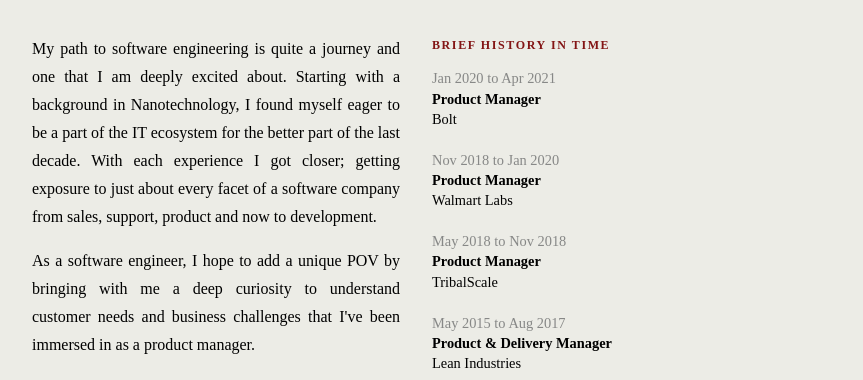
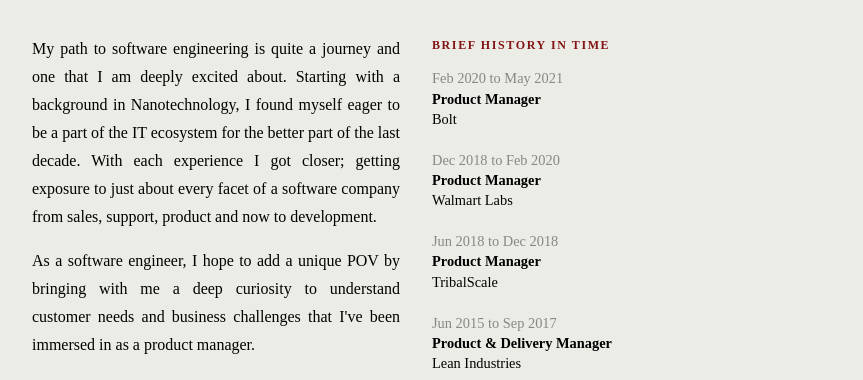
Before and after one commit to xprmnts/my-portfolio, a Next.js app: page / in a window 1280 px wide. Shown: the part 133-513 px from the top of the page, without its empty margins (224-1087 px from the left). Built offline with nearby package versions, Linux system fonts and the light colour scheme.

Commit message:
fix dates on safari

```diff
--- a/components/Experience/Experience.js
+++ b/components/Experience/Experience.js
@@ -5,15 +5,12 @@ import classes from './Experience.module.css';
 
 const Experience = ({ experience, education, skills }) => {
     const experienceToRender = experience.map((item, index) => {
-        const from = new Date(item.from.split('-')).toLocaleDateString(
-            'en-US',
-            {
-                month: 'short',
-                year: 'numeric'
-            }
-        );
+        const from = new Date(item.from).toLocaleDateString('en-US', {
+            month: 'short',
+            year: 'numeric'
+        });
 
-        const to = new Date(item.to.split('-')).toLocaleDateString('en-US', {
+        const to = new Date(item.to).toLocaleDateString('en-US', {
             month: 'short',
             year: 'numeric'
         });
--- a/content/timeline.json
+++ b/content/timeline.json
@@ -1,25 +1,25 @@
 [
     {
-        "from": "2020-01",
-        "to": "2021-04",
+        "from": "2020-02",
+        "to": "2021-05",
         "role": "Product Manager",
         "company": "Bolt"
     },
     {
-        "from": "2018-11",
-        "to": "2020-01",
+        "from": "2018-12",
+        "to": "2020-02",
         "role": "Product Manager",
         "company": "Walmart Labs"
     },
     {
-        "from": "2018-05",
-        "to": "2018-11",
+        "from": "2018-06",
+        "to": "2018-12",
         "role": "Product Manager",
         "company": "TribalScale"
     },
     {
-        "from": "2015-05",
-        "to": "2017-08",
+        "from": "2015-06",
+        "to": "2017-09",
         "role": "Product & Delivery Manager",
         "company": "Lean Industries"
     }
```
